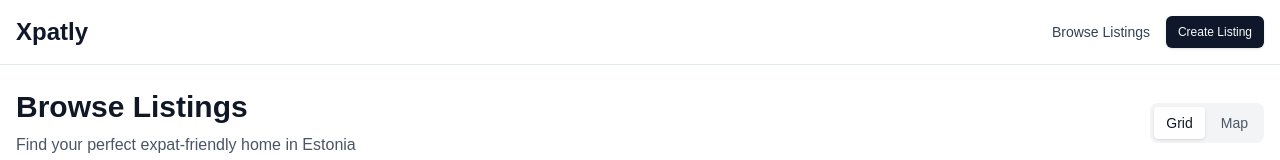
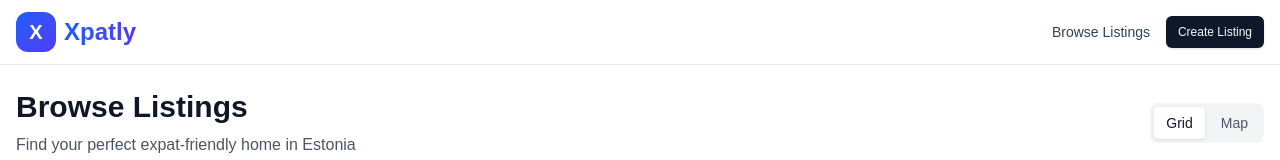
Before and after one commit to kayacuneyd/nextjs-xpatly, a Next.js app: page /en/listings in a window 1280 px wide. Shown: the top 160 px of the page. Built offline with nearby package versions, Linux system fonts and the light colour scheme; no server answers.

Commit message:
chore: Review and clean up unused imports and code across various components

```diff
--- a/app/[locale]/about/page.tsx
+++ b/app/[locale]/about/page.tsx
@@ -19,7 +19,7 @@
             <div className="w-10 h-10 bg-gradient-to-br from-blue-600 to-indigo-600 rounded-xl flex items-center justify-center">
               <span className="text-white font-bold text-xl">X</span>
             </div>
-            <span className="text-2xl font-bold bg-gradient-to-r from-blue-600 to-indigo-600 bg-clip-text text-transparent">
+            <span className="hidden md:inline text-2xl font-bold bg-gradient-to-r from-blue-600 to-indigo-600 bg-clip-text text-transparent">
               Xpatly
             </span>
           </Link>
--- a/app/[locale]/dashboard/page.tsx
+++ b/app/[locale]/dashboard/page.tsx
@@ -1,6 +1,6 @@
 import { LanguageSwitcher } from '@/components/LanguageSwitcher'
 import { UserNav } from '@/components/ui/user-nav'
-import { createClient, createAdminClient } from '@/lib/supabase/server'
+import { createAdminClient, createClient } from '@/lib/supabase/server'
 import { getLocale } from 'next-intl/server'
 import Link from 'next/link'
 import { redirect } from 'next/navigation'
@@ -117,7 +117,7 @@
             <div className="w-10 h-10 bg-gradient-to-br from-blue-600 to-indigo-600 rounded-xl flex items-center justify-center">
               <span className="text-white font-bold text-xl">X</span>
             </div>
-            <span className="text-2xl font-bold bg-gradient-to-r from-blue-600 to-indigo-600 bg-clip-text text-transparent">
+            <span className="hidden md:inline text-2xl font-bold bg-gradient-to-r from-blue-600 to-indigo-600 bg-clip-text text-transparent">
               Xpatly
             </span>
           </Link>
--- a/app/[locale]/dashboard/profile/page.tsx
+++ b/app/[locale]/dashboard/profile/page.tsx
@@ -145,7 +145,7 @@
             <div className="w-10 h-10 bg-gradient-to-br from-blue-600 to-indigo-600 rounded-xl flex items-center justify-center">
               <span className="text-white font-bold text-xl">X</span>
             </div>
-            <span className="text-2xl font-bold bg-gradient-to-r from-blue-600 to-indigo-600 bg-clip-text text-transparent">
+            <span className="hidden md:inline text-2xl font-bold bg-gradient-to-r from-blue-600 to-indigo-600 bg-clip-text text-transparent">
               Xpatly
             </span>
           </Link>
--- a/app/[locale]/page.tsx
+++ b/app/[locale]/page.tsx
@@ -1,9 +1,9 @@
+import { LanguageSwitcher } from '@/components/LanguageSwitcher'
+import { Button } from '@/components/ui/button'
+import { UserNav } from '@/components/ui/user-nav'
+import { getUser } from '@/lib/auth/actions'
+import { getLocale, getTranslations } from 'next-intl/server'
 import Link from 'next/link'
-import { getLocale, getTranslations } from 'next-intl/server'
-import { getUser } from '@/lib/auth/actions'
-import { UserNav } from '@/components/ui/user-nav'
-import { Button } from '@/components/ui/button'
-import { LanguageSwitcher } from '@/components/LanguageSwitcher'
 
 export default async function Home() {
   const t = await getTranslations()
@@ -20,7 +20,7 @@
             <div className="w-10 h-10 bg-gradient-to-br from-blue-600 to-indigo-600 rounded-xl flex items-center justify-center">
               <span className="text-white font-bold text-xl">X</span>
             </div>
-            <span className="text-2xl font-bold bg-gradient-to-r from-blue-600 to-indigo-600 bg-clip-text text-transparent">
+            <span className="hidden md:inline text-2xl font-bold bg-gradient-to-r from-blue-600 to-indigo-600 bg-clip-text text-transparent">
               Xpatly
             </span>
           </Link>
--- a/app/api/admin/users/[id]/reject/route.ts
+++ b/app/api/admin/users/[id]/reject/route.ts
@@ -1,4 +1,4 @@
-import { createClient, createAdminClient } from '@/lib/supabase/server'
+import { createAdminClient, createClient } from '@/lib/supabase/server'
 import { NextResponse } from 'next/server'
 
 export async function POST(
--- a/app/api/listings/route.ts
+++ b/app/api/listings/route.ts
@@ -1,6 +1,6 @@
+import { createAdminClient, createClient } from '@/lib/supabase/server'
+import { checkBlockedPhrases } from '@/lib/utils/validation'
 import { NextRequest, NextResponse } from 'next/server'
-import { createClient, createAdminClient } from '@/lib/supabase/server'
-import { checkBlockedPhrases } from '@/lib/utils/validation'
 
 export async function POST(request: NextRequest) {
   try {
--- a/app/listings/ListingsClient.tsx
+++ b/app/listings/ListingsClient.tsx
@@ -1,13 +1,13 @@
 'use client'
 
-import Link from 'next/link'
-import { useRouter } from 'next/navigation'
-import { useCallback, useEffect, useState } from 'react'
-import { useLocale, useTranslations } from 'next-intl'
 import { ListingCard } from '@/components/listings/ListingCard'
 import { ListingsMap } from '@/components/listings/ListingsMap'
 import { SearchFilters, type SearchFilters as SearchFiltersType } from '@/components/listings/SearchFilters'
 import { Button } from '@/components/ui/button'
+import { useLocale, useTranslations } from 'next-intl'
+import Link from 'next/link'
+import { useRouter } from 'next/navigation'
+import { useCallback, useEffect, useState } from 'react'
 
 interface Listing {
   id: string
@@ -72,8 +72,13 @@
       {/* Simple Header */}
       <header className="border-b border-slate-200 bg-white">
         <div className="container mx-auto flex h-16 items-center justify-between px-4">
-          <Link href={`/${locale}`} className="text-2xl font-bold text-slate-900">
-            Xpatly
+          <Link href={`/${locale}`} className="flex items-center gap-2">
+            <div className="w-10 h-10 bg-gradient-to-br from-blue-600 to-indigo-600 rounded-xl flex items-center justify-center">
+              <span className="text-white font-bold text-xl">X</span>
+            </div>
+            <span className="hidden md:inline text-2xl font-bold bg-gradient-to-r from-blue-600 to-indigo-600 bg-clip-text text-transparent">
+              Xpatly
+            </span>
           </Link>
           <div className="flex items-center gap-4 text-sm text-slate-700">
             <Link href={`/${locale}/listings`} className="hover:text-slate-900">
--- a/lib/auth/actions.ts
+++ b/lib/auth/actions.ts
@@ -1,6 +1,6 @@
 'use server'
 
-import { createClient, createAdminClient } from '@/lib/supabase/server'
+import { createAdminClient, createClient } from '@/lib/supabase/server'
 import type { UserType } from '@/types'
 import { revalidatePath } from 'next/cache'
 import { redirect } from 'next/navigation'
--- a/lib/auth/admin.ts
+++ b/lib/auth/admin.ts
@@ -1,4 +1,4 @@
-import { createClient, createAdminClient } from '@/lib/supabase/server'
+import { createAdminClient, createClient } from '@/lib/supabase/server'
 import { redirect } from 'next/navigation'
 
 export async function requireAdmin() {
```
